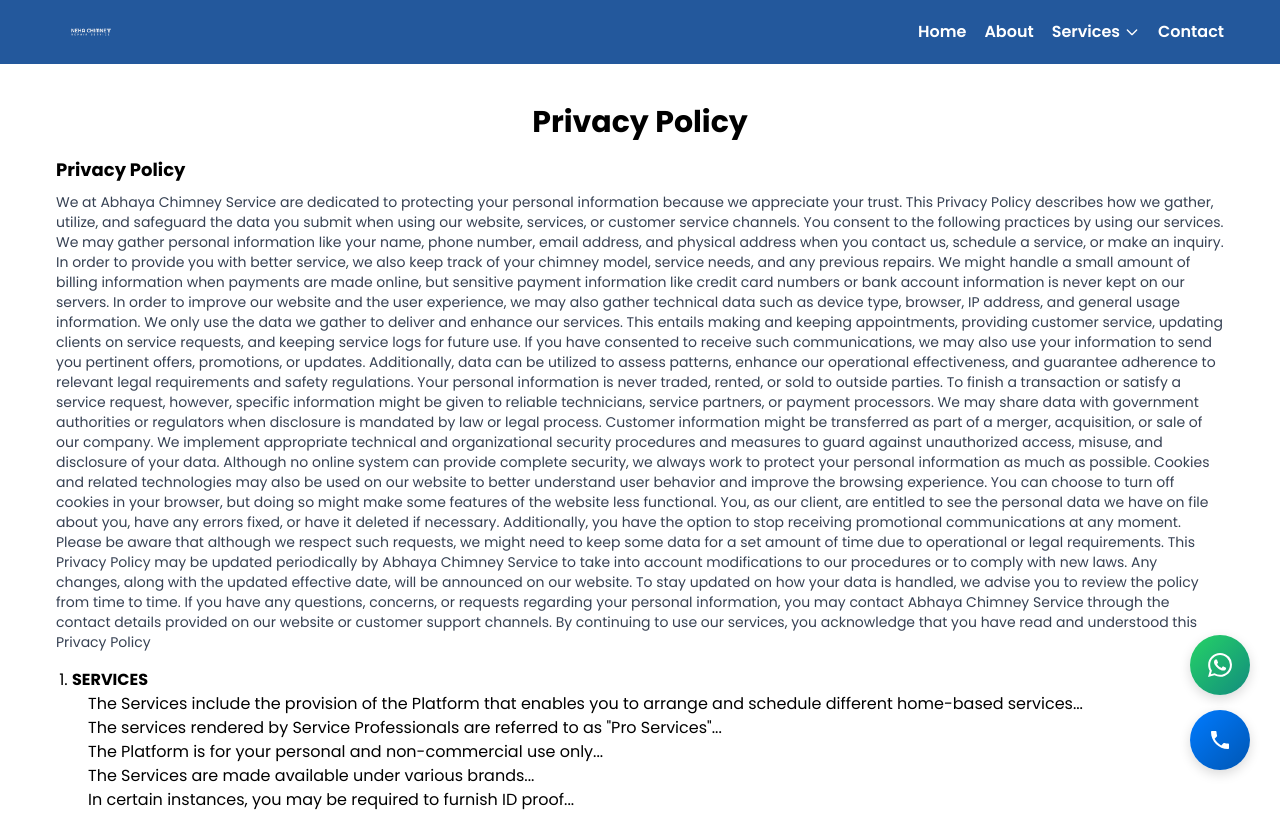
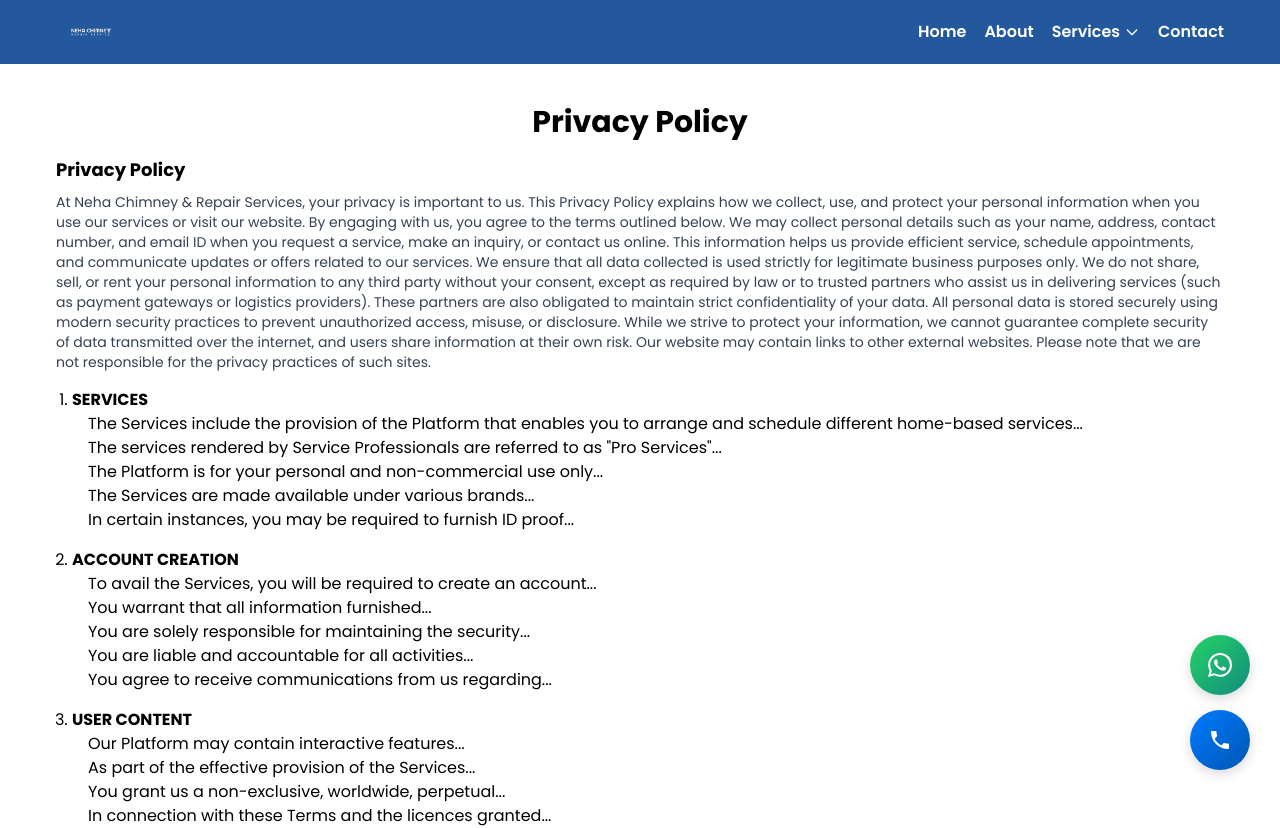
Before and after one commit to mohitkmr778/neha-chimney-website, a Next.js app: page /privacy-policy in a window 1280 px wide. Shown: the top 828 px of the page. Built offline with nearby package versions, Linux system fonts and the light colour scheme.

Commit message:
Update page.js

```diff
--- a/app/privacy-policy/page.js
+++ b/app/privacy-policy/page.js
@@ -11,45 +11,26 @@
                     Privacy Policy
                 </h2>
                 <p className="mb-4 text-sm text-gray-700">
-                  We at Abhaya Chimney Service are dedicated to protecting your personal information because we appreciate
-                your trust. This Privacy Policy describes how we gather, utilize, and safeguard the data you submit when using
-                our website, services, or customer service channels. You consent to the following practices by using our services.
 
-We may gather personal information like your name, phone number, email address, and physical address when you contact us,
-            schedule a service, or make an inquiry. In order to provide you with better service, we also keep track of
-            your chimney model, service needs, and any previous repairs. We might handle a small amount of billing information
-            when payments are made online, but sensitive payment information like credit card numbers or bank account information
-            is never kept on our servers. In order to improve our website and the user experience, we may also gather technical
-                data such as device type, browser, IP address, and general usage information.
+At Neha Chimney & Repair Services, your privacy is important to us. This Privacy Policy explains how we collect,
+        use, and protect your personal information when you use our services or visit our website. By engaging
+        with us, you agree to the terms outlined below.
 
-We only use the data we gather to deliver and enhance our services. This entails making and keeping appointments,
-                    providing customer service, updating clients on service requests, and keeping service logs for future use.
-                    If you have consented to receive such communications, we may also use your information to send you pertinent
-                    offers, promotions, or updates. Additionally, data can be utilized to assess patterns, enhance our operational
-                        effectiveness, and guarantee adherence to relevant legal requirements and safety regulations.
+We may collect personal details such as your name, address, contact number, and email ID when you request a service,
+        make an inquiry, or contact us online. This information helps us provide efficient service, schedule appointments,
+        and communicate updates or offers related to
+        our services. We ensure that all data collected is used strictly for legitimate business purposes only.
 
-Your personal information is never traded, rented, or sold to outside parties. To finish a transaction or satisfy a service
-                            request, however, specific information might be given to reliable technicians, service partners, or
-                                payment processors. We may share data with government authorities or regulators when disclosure is
-                                    mandated by law or legal process. Customer information might be transferred as part of a merger, acquisition, or sale of our company.
+            We do not share, sell, or rent your personal information to any third party without your consent, except as required
+            by law or to trusted partners who assist us in delivering services (such as payment gateways or logistics providers).
+                These partners are also obligated to maintain strict confidentiality of your data.
 
-We implement appropriate technical and organizational security procedures and measures to guard against unauthorized access,
-                misuse, and disclosure of your data. Although no online system can provide complete security, we always work
-                    to protect your personal information as much as possible. Cookies and related technologies may also be used
-                    on our website to better understand user behavior and improve the browsing experience. You can choose to
-                    turn off cookies in your browser, but doing so might make some features of the website less functional.
+All personal data is stored securely using modern security practices to prevent unauthorized access, misuse, or disclosure.
+                While we strive to protect your information, we cannot guarantee complete security of data transmitted over
+                the internet, and users share information at their own risk.
 
-You, as our client, are entitled to see the personal data we have on file about you, have any errors fixed, or have it deleted
-                if necessary. Additionally, you have the option to stop receiving promotional communications at any moment.
-                Please be aware that although we respect such requests, we might need to keep some data for a set amount of time
-                    due to operational or legal requirements.
-
-This Privacy Policy may be updated periodically by Abhaya Chimney Service to take into account modifications to our procedures
-        or to comply with new laws. Any changes, along with the updated effective date, will be announced on our website.
-            To stay updated on how your data is handled, we advise you to review the policy from time to time.
-If you have any questions, concerns, or requests regarding your personal information, you may contact Abhaya Chimney
-            Service through the contact details provided on our website or customer support channels. By continuing to
-                use our services, you acknowledge that you have read and understood this Privacy Policy
+Our website may contain links to other external websites. Please note that we are not responsible for the
+                    privacy practices of such sites.
                 </p>
                 <ol className="text-black list-decimal pl-4 space-y-4">
                     <li>
```
